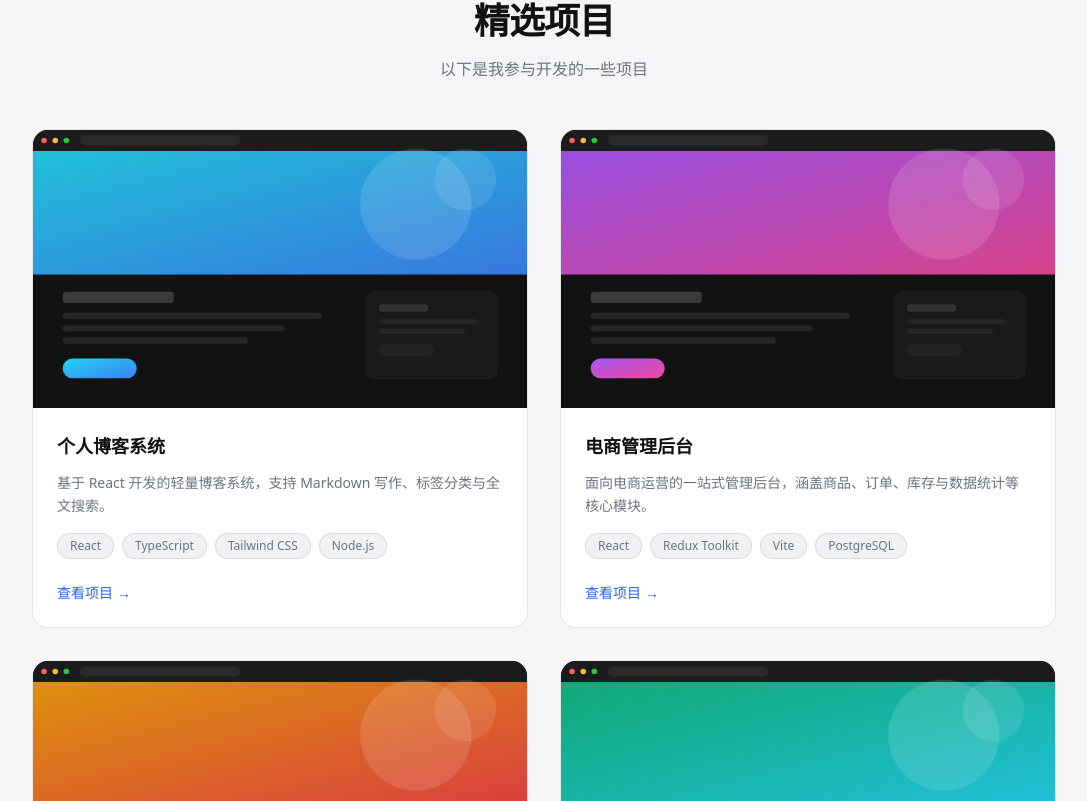
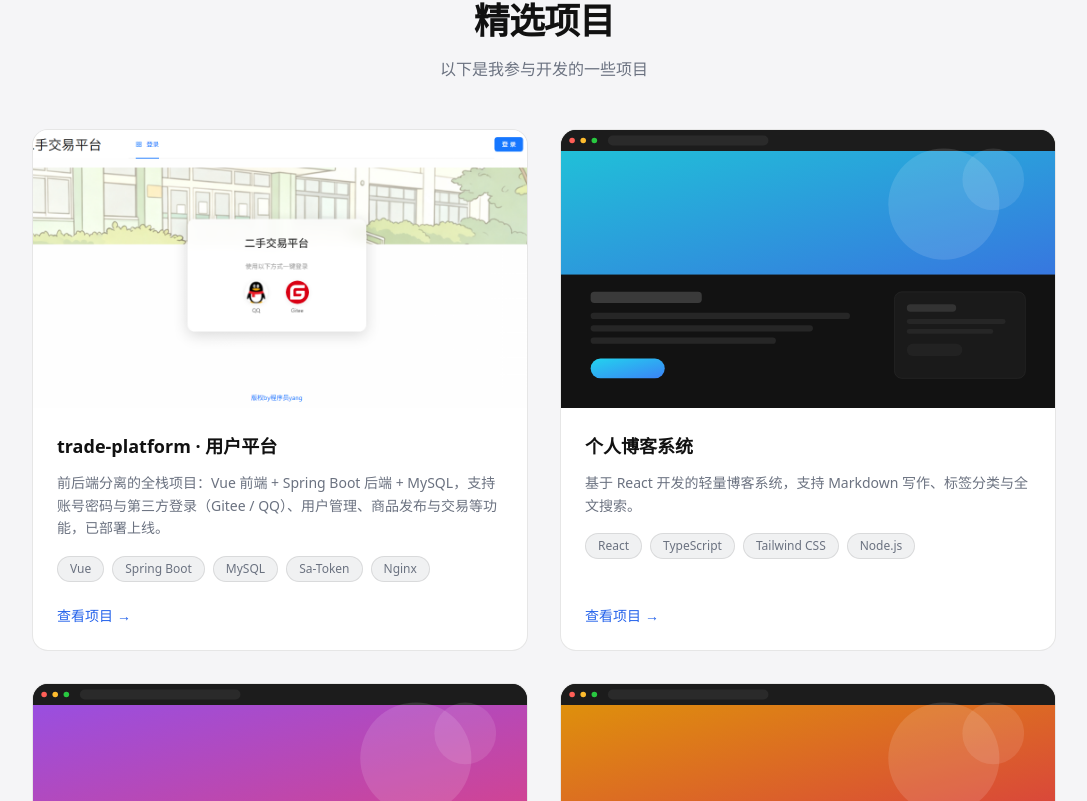
Before and after one commit to Yang-37/personal-portfolio, a React (Vite) app: page / in a window 1280 px wide. Shown: the part 1559-2360 px from the top of the page, without its empty margins (96-1183 px from the left). Built offline with nearby package versions, Linux system fonts and the light colour scheme.

Commit message:
feat: 项目区块添加 trade-platform 真实项目

```diff
--- a/src/data/projects.ts
+++ b/src/data/projects.ts
@@ -1,5 +1,6 @@
 // 项目数据（TECH_DESIGN.md：数据存储在 TypeScript 文件中）
 // 每个项目卡片包含：项目名称、截图、简短描述、技术栈、项目链接
+import tradePlatformImg from '../assets/projects/trade-platform.png'
 import blogImg from '../assets/projects/blog.svg'
 import adminImg from '../assets/projects/admin.svg'
 import dashboardImg from '../assets/projects/dashboard.svg'
@@ -19,10 +20,19 @@ export interface Project {
   url: string
 }
 
-// 示例项目数据：截图与描述均为占位内容，后续替换为真实项目即可
+// 项目数据：trade-platform 为真实项目，其余为示例占位（可替换为你的真实项目）
 export const projects: Project[] = [
   {
     id: 1,
+    name: 'trade-platform · 用户平台',
+    image: tradePlatformImg,
+    description:
+      '前后端分离的全栈项目：Vue 前端 + Spring Boot 后端 + MySQL，支持账号密码与第三方登录（Gitee / QQ）、用户管理、商品发布与交易等功能，已部署上线。',
+    techStack: ['Vue', 'Spring Boot', 'MySQL', 'Sa-Token', 'Nginx'],
+    url: 'https://github.com/Yang-37/trade-platform',
+  },
+  {
+    id: 2,
     name: '个人博客系统',
     image: blogImg,
     description: '基于 React 开发的轻量博客系统，支持 Markdown 写作、标签分类与全文搜索。',
@@ -30,7 +40,7 @@ export const projects: Project[] = [
     url: 'https://github.com/',
   },
   {
-    id: 2,
+    id: 3,
     name: '电商管理后台',
     image: adminImg,
     description: '面向电商运营的一站式管理后台，涵盖商品、订单、库存与数据统计等核心模块。',
@@ -38,7 +48,7 @@ export const projects: Project[] = [
     url: 'https://github.com/',
   },
   {
-    id: 3,
+    id: 4,
     name: '数据可视化大屏',
     image: dashboardImg,
     description: '实时数据可视化大屏，通过丰富的图表组件直观呈现关键业务指标。',
@@ -46,7 +56,7 @@ export const projects: Project[] = [
     url: 'https://github.com/',
   },
   {
-    id: 4,
+    id: 5,
     name: '天气查询应用',
     image: weatherImg,
     description: '简洁易用的天气应用，支持城市搜索、实时天气与未来多日预报。',
```
Also changed, not shown: src/assets/projects/trade-platform.png (added).
